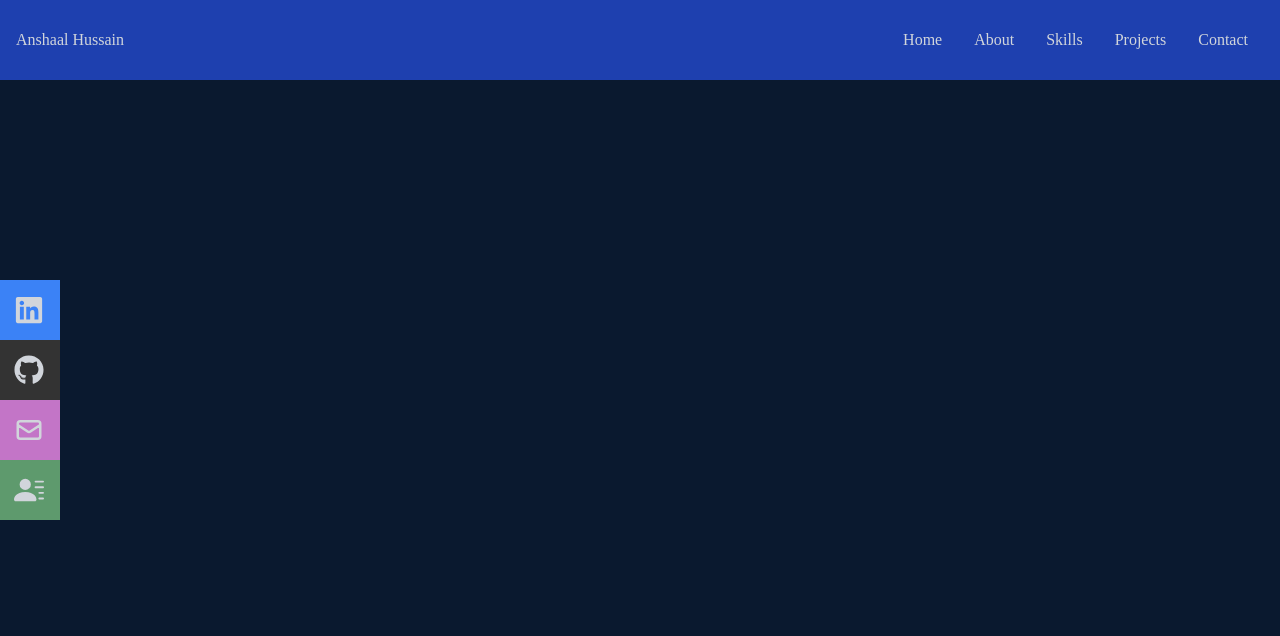
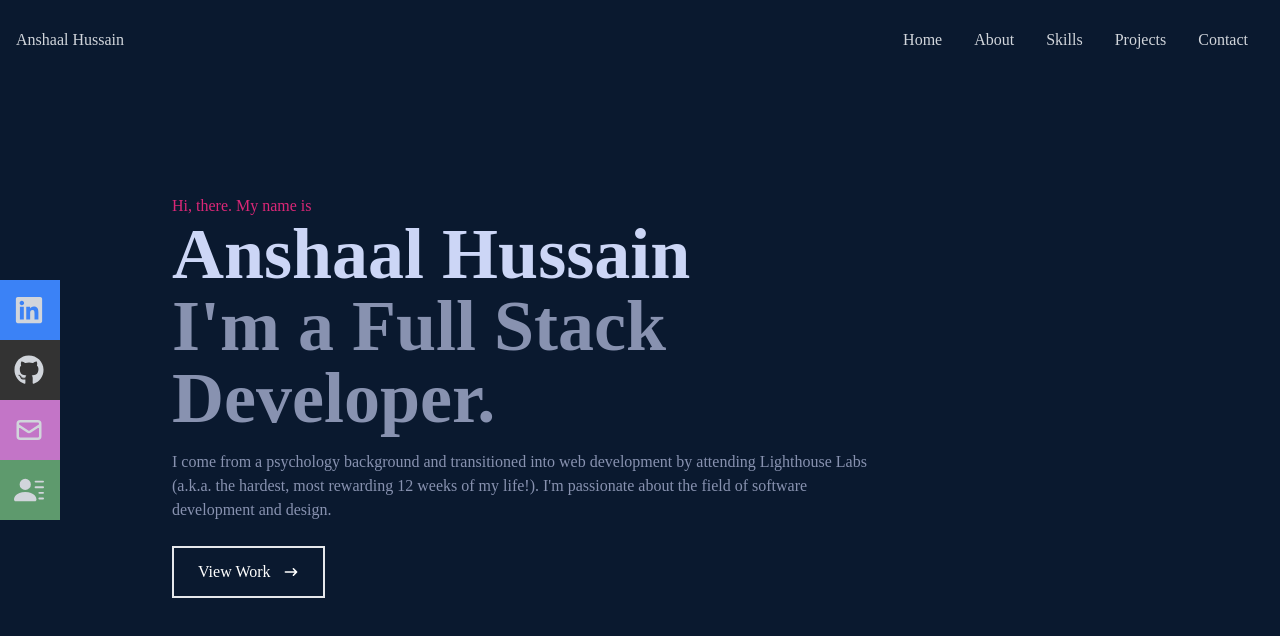
Before and after one commit to AnshaalHussain/Portfolio-Site, a React (Create React App) app: page / in a window 1280 px wide. Shown: the top 636 px of the page. Built offline with nearby package versions, Linux system fonts and the light colour scheme.

Commit message:
create home component

```diff
--- a/src/components/Home.jsx
+++ b/src/components/Home.jsx
@@ -1,7 +1,35 @@
 import React from "react";
 import { HiArrowNarrowRight } from "react-icons/hi";
 const Home = () => {
-  return <div className="w-full h-screen bg-[#0a192f]"></div>;
+  return (
+    <div name="home" className="w-full h-screen bg-[#0a192f]">
+      {/* Container */}
+      <div className="max-w-[1000px] mx-auto px-8 flex flex-col justify-center h-full">
+        <p className="text-pink-600">Hi, there. My name is</p>
+        <h1 className="text-4xl sm:text-7xl font-bold text-[#ccd6f6]">
+          Anshaal Hussain
+        </h1>
+        <h2 className="text-4xl sm:text-7xl font-bold text-[#8892b0]">
+          I'm a Full Stack <br /> Developer.
+        </h2>
+        <p className="text-[#8892b0] py-4 max-w-[700px]">
+          I come from a psychology background and transitioned into web
+          development by attending Lighthouse Labs (a.k.a. the hardest, most
+          rewarding 12 weeks of my life!). I'm passionate about the field of
+          software development and design.
+        </p>
+
+        <div>
+          <button className="text-white group border-2 px-6 py-3 my-2 flex items-center hover:bg-pink-600 hover:border-pink-600">
+            View Work
+            <span className="group-hover:rotate-90 duration-300">
+              <HiArrowNarrowRight className="ml-3" />
+            </span>
+          </button>
+        </div>
+      </div>
+    </div>
+  );
 };
 
 export default Home;
--- a/src/components/NavBar.jsx
+++ b/src/components/NavBar.jsx
@@ -7,7 +7,7 @@ const NavBar = () => {
   const [nav, setNav] = useState(false);
   const handleClick = () => setNav(!nav);
   return (
-    <div className="fixed w-full h-[80px] flex justify-between items-center px-4 bg-blue-800 text-gray-300">
+    <div className="fixed w-full h-[80px] flex justify-between items-center px-4 bg-[#0a192f] text-gray-300">
       <div>
         <h2>Anshaal Hussain</h2>
       </div>
```
